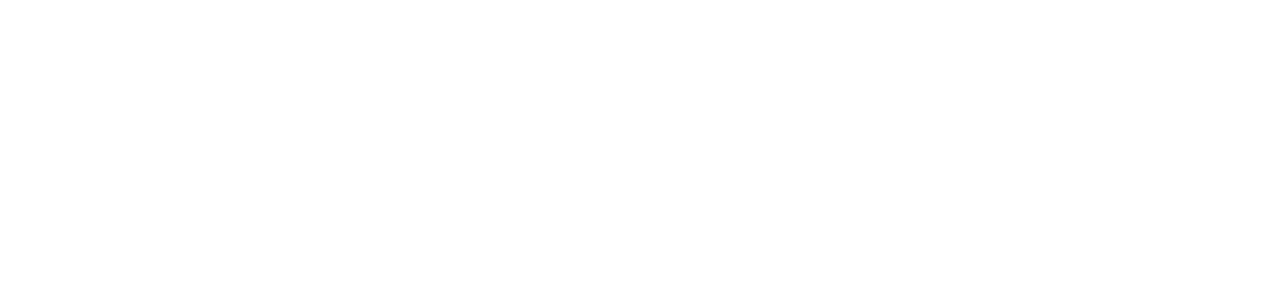
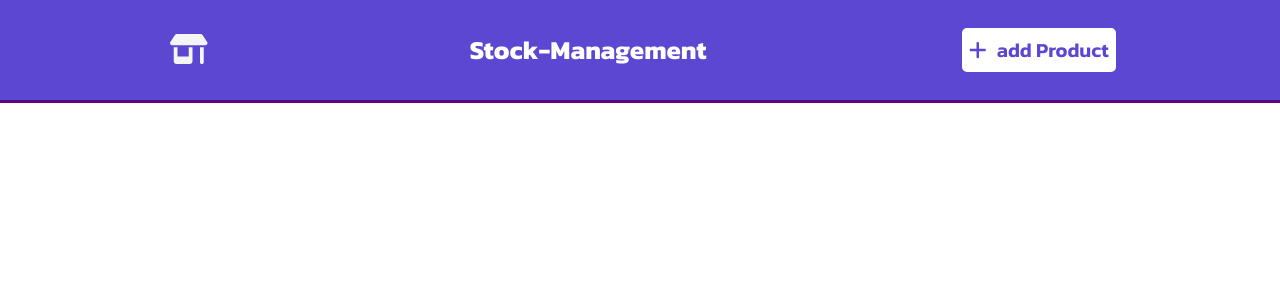
Before and after one commit to Zyad75/StockManagement_Frontend, a React (Vite) app: page /addProduct in a window 1280 px wide. Before the commit this address had no page. Shown: the top 300 px of the page. Built offline with nearby package versions, Linux system fonts and the light colour scheme.

Commit message:
creating addproduct path

```diff
--- a/src/App.css
+++ b/src/App.css
@@ -9,9 +9,75 @@
 
 /*----------------------------------------------*/
 /*----------------------------------------------*/
+/*------ Header CSS  ---------*/
+/*----------------------------------------------*/
+/*----------------------------------------------*/
+
+header {
+  line-height: 100px;
+  background-color: #5c47d2;
+  border-bottom: solid 3px rgb(90, 7, 132);
+  position: sticky;
+  top: 0;
+  z-index: 1;
+  display: flex;
+  align-items: center;
+  justify-content: center;
+  gap: 20%;
+}
+.buttonShopIcon {
+  background-color: #5c47d2;
+  border: none;
+}
+.buttonShopIcon:hover {
+  opacity: 0.6;
+  cursor: pointer;
+}
+.shopIcon {
+  color: whitesmoke;
+  height: 30px;
+}
+.buttonAddProduct {
+  color: #5c47d2;
+  background-color: white;
+  border: none;
+  font-size: 20px;
+  font-weight: 600;
+  display: flex;
+  align-items: center;
+  gap: 10px;
+  border: solid white 2px;
+  border-radius: 5px;
+  padding: 5px;
+  text-decoration: none;
+  height: 30px;
+  font-family: "Kanit";
+}
+
+.buttonAddProduct:hover {
+  background-color: #5c47d2;
+  color: white;
+  cursor: pointer;
+  .iconAddProduct {
+    color: white;
+  }
+}
+.iconAddProduct {
+  color: #5c47d2;
+}
+
+.titleHeader {
+  color: white;
+  font-weight: 700;
+  font-size: 26px;
+  text-align: center;
+}
+/*----------------------------------------------*/
+/*----------------------------------------------*/
 /*------ Home page CSS  ---------*/
 /*----------------------------------------------*/
 /*----------------------------------------------*/
+
 .divAllProducts {
   margin: 0 auto;
   margin: 15%;
@@ -24,34 +90,39 @@
   height: 200px;
   width: 200px;
   border-radius: 5px;
+  box-shadow: 1px 1px 10px 1px rgb(0 0 0 / 0.8);
 }
 .divProduct {
-  background-color: rgb(134, 244, 242);
+  background-color: #5c47d2;
   display: flex;
   flex-direction: column;
   gap: 10px;
   padding: 2.5%;
+  border-radius: 6px;
 }
 .divProductNoStock {
-  background-color: rgb(134, 244, 242);
+  background-color: #5c47d2;
   display: flex;
   flex-direction: column;
   gap: 10px;
   padding: 2.5%;
   opacity: 0.4;
+  border-radius: 6px;
 }
 .nameProduct {
   margin-left: 5px;
   color: black;
 }
 .divInfosProduct {
-  background-color: whitesmoke;
+  background-color: white;
   border-radius: 4px;
   display: flex;
   flex-direction: column;
   gap: 5px;
   padding: 5px;
+  box-shadow: 1px 1px 10px 1px rgb(0 0 0 / 0.8);
 }
+
 .divAvailability {
   display: flex;
   gap: 5px;
@@ -62,7 +133,9 @@
 }
 .littleQuantity {
   color: orange;
+  opacity: 0.6;
 }
 .muchQuantity {
   color: green;
+  opacity: 0.6;
 }
--- a/src/App.jsx
+++ b/src/App.jsx
@@ -1,12 +1,22 @@
+//------------ Styles et autres -------------//
+import { library } from "@fortawesome/fontawesome-svg-core";
+import { faShop, faPlus } from "@fortawesome/free-solid-svg-icons";
+library.add(faShop, faPlus);
 import "./App.css";
+//------------- Imports des pages/composants --------//
+import Header from "./components/header";
 import Home from "./pages/home";
+import AddProduct from "./pages/addProduct";
+//---- Gestion des pages ------//
+import { BrowserRouter as Router, Routes, Route } from "react-router-dom";
 
-import { BrowserRouter as Router, Routes, Route } from "react-router-dom";
 function App() {
   return (
     <Router>
+      <Header />
       <Routes>
         <Route path="/" element={<Home />}></Route>
+        <Route path="/addProduct" element={<AddProduct />}></Route>
       </Routes>
     </Router>
   );
--- /dev/null
+++ b/src/components/header.jsx
@@ -0,0 +1,25 @@
+import { Link, useNavigate } from "react-router-dom";
+import { FontAwesomeIcon } from "@fortawesome/react-fontawesome";
+const Header = () => {
+  const navigate = useNavigate();
+  return (
+    <>
+      <header>
+        <button
+          onClick={() => {
+            navigate("/");
+          }}
+          className="buttonShopIcon"
+        >
+          <FontAwesomeIcon icon="fa-solid fa-shop" className="shopIcon" />
+        </button>
+        <p className="titleHeader">Stock-Management</p>
+        <Link to={"/addProduct"} className="buttonAddProduct">
+          <FontAwesomeIcon icon="fa-solid fa-plus" className="iconAddProduct" />
+          <p className="textAddProduct">add Product</p>{" "}
+        </Link>
+      </header>
+    </>
+  );
+};
+export default Header;
--- /dev/null
+++ b/src/pages/addProduct.jsx
@@ -0,0 +1,6 @@
+import axios from "axios";
+
+const AddProduct = () => {
+  return;
+};
+export default AddProduct;
--- a/src/pages/home.jsx
+++ b/src/pages/home.jsx
@@ -8,6 +8,7 @@
     const fetchData = async () => {
       try {
         const response = await axios.get("http://localhost:3000/products");
+
         console.log(response.data);
         setData(response.data);
         setIsLoading(false);
@@ -40,7 +41,7 @@
                   <div className="divInfosProduct">
                     <p className="nameProduct">{elem.name}</p>
                     <p className="nameProduct">{elem.price} €</p>
-                    <div className="divAvailability">
+
                     {elem.quantity === 0 && (
                       <p className="noQuantity"> Out of stock !</p>
                     )}
@@ -54,7 +55,6 @@
                     )}
                   </div>
                 </div>
-                </div>
               </>
             );
           })}
```
Lines whose indentation alone changed are shown as unchanged.
